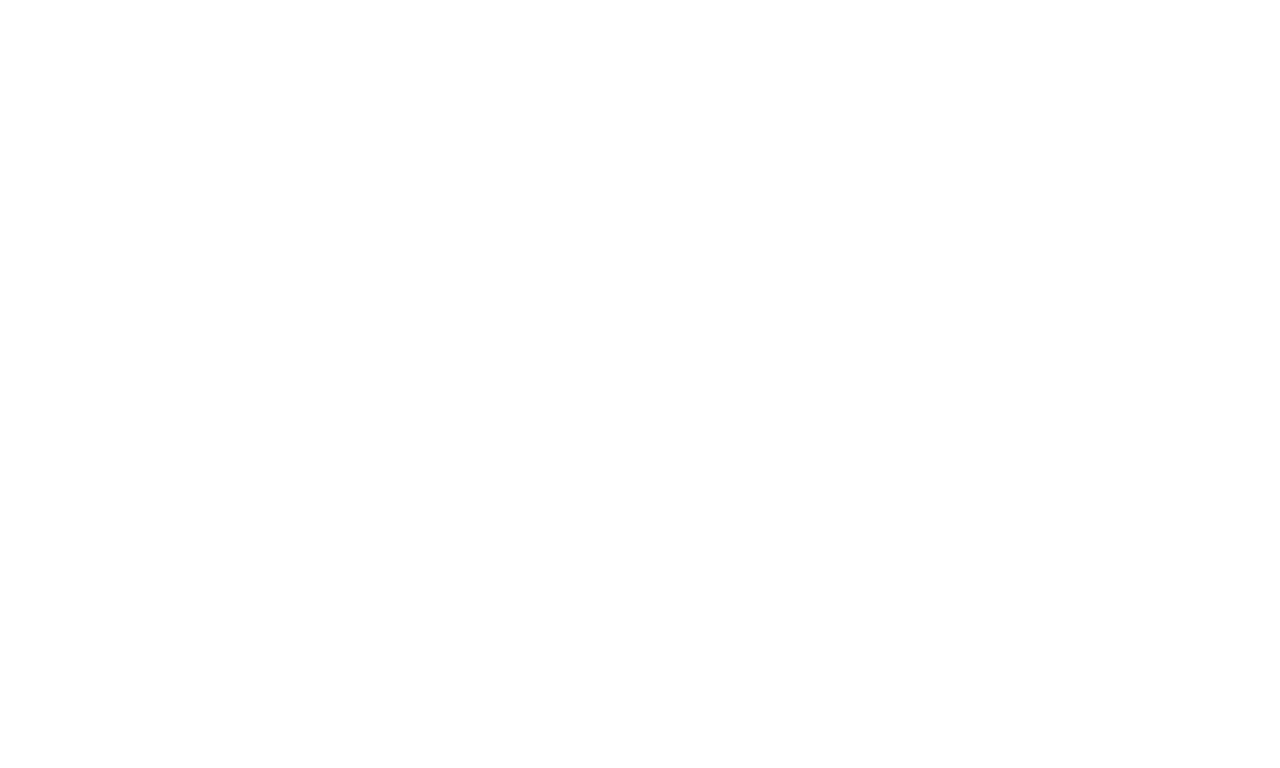
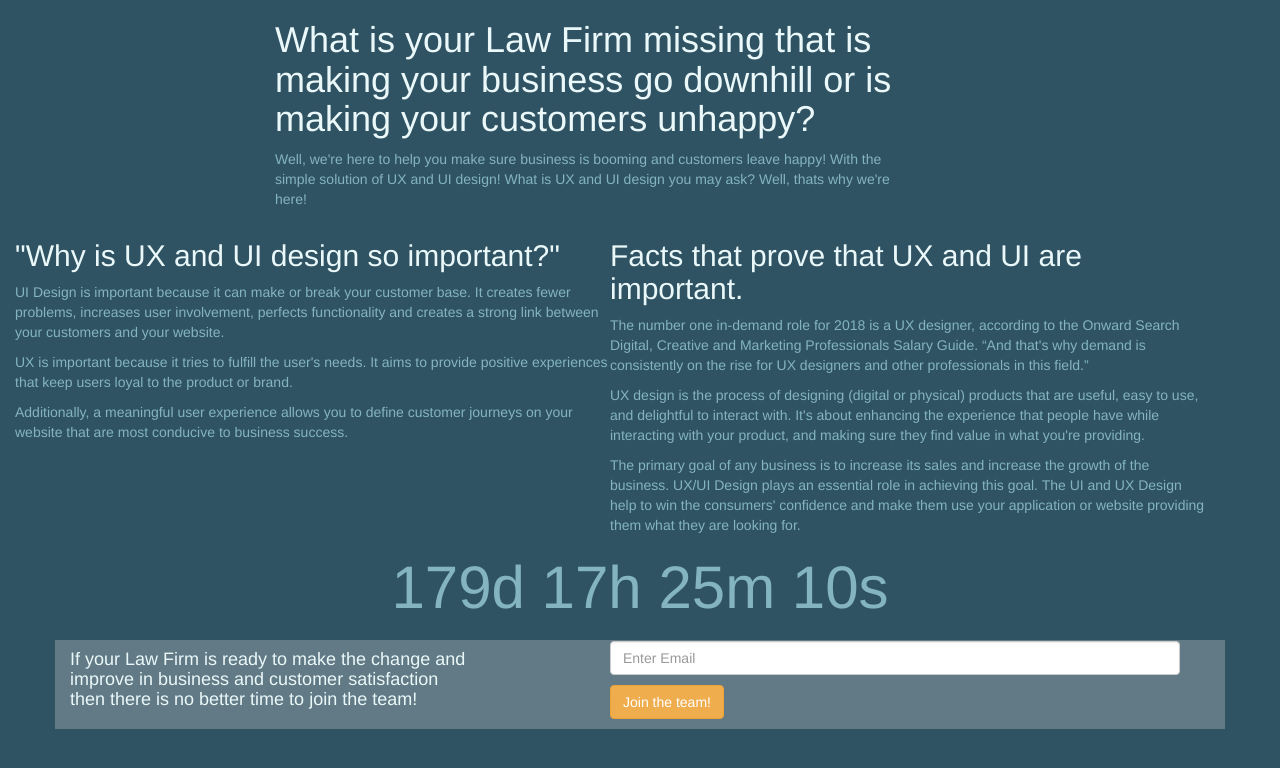
Before and after one commit to isaiahcruz70/pmp-cohort, a plain HTML site: page index.html in a window 1280 px wide. Drawn offline with nearby package versions, Linux system fonts and the light colour scheme.

Commit message:
finished launch page

```diff
--- a/css/styles.css
+++ b/css/styles.css
@@ -0,0 +1,44 @@
+body {
+    /* background-image: url("../img/hamm.png"); */
+    background-color: #2F5363;
+    /* background-size: 150vh; */
+    background-attachment: fixed;
+}
+
+/* h2 {
+    background-image: url("../img/hamm.png");
+    background-color: #2F5363;
+    background-size: 50%
+    background-attachment: fixed;
+
+} */
+
+.time {
+    text-align: center;
+    font-size: 60px;
+    margin-top: 0px;
+}
+
+#message {
+    width: 50%;
+}
+
+h4 {
+    width: 400px;
+}
+
+.background {
+    background: rgba(211, 211, 211, 0.3)
+}
+
+.btn_color {
+    /* color: orangered; */
+}
+
+p {
+    color: #84B4C0;
+}
+
+h1, h2, h3, h4 {
+    color: #EAF8F9;
+}
--- a/index.html
+++ b/index.html
@@ -10,6 +10,40 @@
     </head>
 <body>
 
+     <div class="container">
+         <div class="row col-md-offset-2 col-md-7">
+             <h1>What is your Law Firm missing that is making your business go downhill or is making your customers unhappy?</h1>
+             <p>Well, we're here to help you make sure business is booming and customers leave happy! With the simple solution of UX and UI design! What is UX and UI design you may ask? Well, thats why we're here!</p>
+         </div>
+     </div>
+     <div class="container-fluid">
+         <div class="row col-md-6">
+             <h2>"Why is UX and UI design so important?"</h2>
+             <p> UI Design is important because it can make or break your customer base. It creates fewer problems, increases user involvement, perfects functionality and creates a strong link between your customers and your website.</p>
+             <p> UX is important because it tries to fulfill the user's needs. It aims to provide positive experiences that keep users loyal to the product or brand. </p>
+             <p>Additionally, a meaningful user experience allows you to define customer journeys on your website that are most conducive to business success.</p>
+         </div>
+         <div class="row col-md-6">
+             <h2>Facts that prove that UX and UI are important.</h2>
+             <p>The number one in-demand role for 2018 is a UX designer, according to the Onward Search Digital, Creative and Marketing Professionals Salary Guide. “And that's why demand is consistently on the rise for UX designers and other professionals in this field.”</p>
+             <p>UX design is the process of designing (digital or physical) products that are useful, easy to use, and delightful to interact with. It's about enhancing the experience that people have while interacting with your product, and making sure they find value in what you're providing.</p>
+             <p>The primary goal of any business is to increase its sales and increase the growth of the business. UX/UI Design plays an essential role in achieving this goal. The UI and UX Design help to win the consumers' confidence and make them use your application or website providing them what they are looking for.</p>
+         </div>
+     </div>
+     <!-- count down timer -->
+     <p id="time" class="time"></p>
+     <!-- email buttton -->
+     <div class="container background">
+         <div class="row col-md-6">
+             <h4> If your Law Firm is ready to make the change and improve in business and customer satisfaction then there is no better time to join the team!</h4>
+         </div>
+         <div class="row col-md-6"></div>
+            <p><input id="message" type="text" placeholder="Enter Email"
+               class="form-control"></p>
+          <p><a id="mail-link" class="btn btn-warning btn_color">Join the team!</a></p>
+     </div>
+
+
 
 
 
--- a/js/main.js
+++ b/js/main.js
@@ -0,0 +1,28 @@
+// Set the date we're counting down to
+let countDownDate = new Date("Jan 5, 2021 15:37:25").getTime();
+
+// Update the count down every 1 second
+let x = setInterval(function() {
+
+  // Get today's date and time
+  let now = new Date().getTime();
+
+  // Find the distance between now and the count down date
+  let distance = countDownDate - now;
+
+  // Time calculations for days, hours, minutes and seconds
+  let days = Math.floor(distance / (1000 * 100 * 100 * 24));
+  let hours = Math.floor((distance % (1000 * 60 * 60 * 24)) / (1000 * 60 * 60));
+  let minutes = Math.floor((distance % (1000 * 60 * 60)) / (1000 * 60));
+  let seconds = Math.floor((distance % (1000 * 60)) / 1000);
+
+  // Display the result in the element with id="demo"
+  document.getElementById("time").innerHTML = days + "d " + hours + "h "
+  + minutes + "m " + seconds + "s ";
+
+  // If the count down is finished, write some text
+  if (distance < 0) {
+    clearInterval(x);
+    document.getElementById("time").innerHTML = "EXPIRED";
+  }
+}, 1000);
```
Also changed, not shown: img/LogoMakr_2rr2d9.png (added), img/ham.png (added), img/hamm.png (added).
